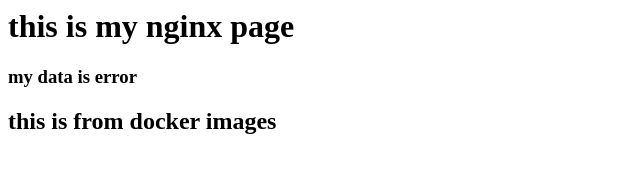
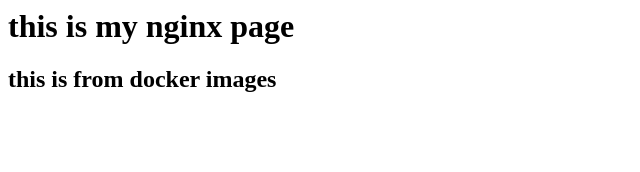
Before and after one commit to avvarunikhil2731/docker, a plain HTML site: page index.html in a window 1280 px wide. Shown: the whole page, without its empty margins (0-640 px from the left). Drawn offline with Linux system fonts and the light colour scheme.

Commit message:
updated index.html

```diff
--- a/index.html
+++ b/index.html
@@ -1,6 +1,3 @@
 <h1> this is my nginx page </h1>
 
-
-<h3> my data is error </h3>
-
 <h2> this is from docker images </h2>
```
